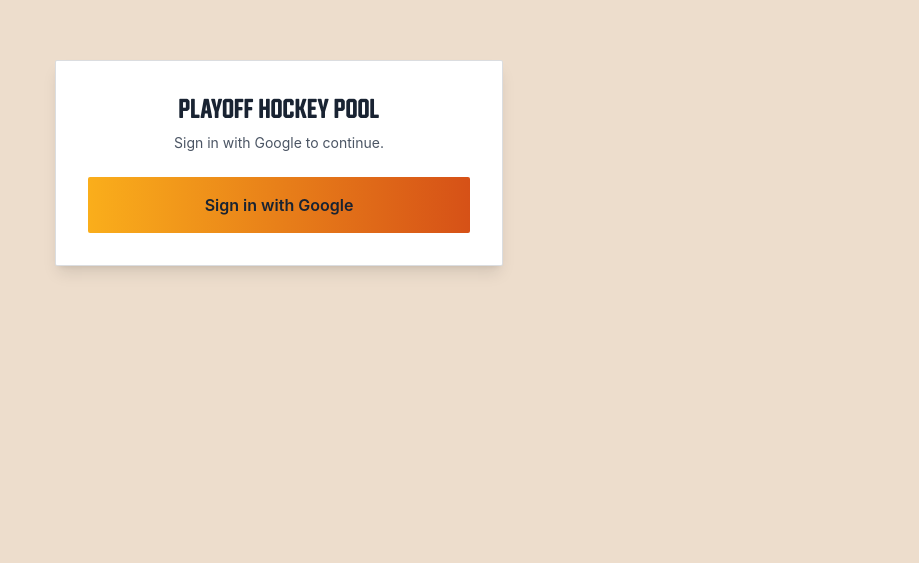
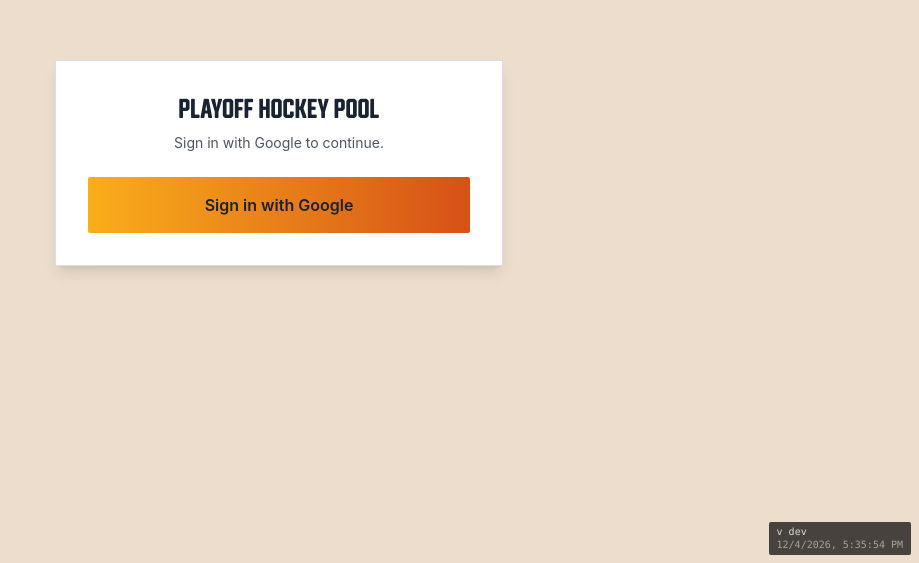
Before and after one commit to randyj18/portfolio-site, a Next.js app: page /playoffhockey/1 in a window 1280 px wide. Shown: the part 237-800 px from the top of the page, without its empty margins (361-1280 px from the left). Built offline with nearby package versions, Linux system fonts and the light colour scheme; no server answers.

Commit message:
Show commit SHA + build time in bottom-right of playoff hockey pages
Lets the user verify which deploy is currently live without checking
Vercel. Reads VERCEL_GIT_COMMIT_SHA at build time via next.config.

Co-Authored-By: Claude Opus 4.6 <noreply@anthropic.com>

```diff
--- a/app/playoffhockey/[year]/layout.tsx
+++ b/app/playoffhockey/[year]/layout.tsx
@@ -1,5 +1,6 @@
 import { AuthProvider } from '../_lib/auth';
 import AuthGate from '../_lib/AuthGate';
+import VersionBadge from '../_lib/VersionBadge';
 
 export default function PlayoffHockeyLayout({
   children,
@@ -9,6 +10,7 @@ export default function PlayoffHockeyLayout({
   return (
     <AuthProvider>
       <AuthGate>{children}</AuthGate>
+      <VersionBadge />
     </AuthProvider>
   );
 }
--- /dev/null
+++ b/app/playoffhockey/_lib/VersionBadge.tsx
@@ -0,0 +1,14 @@
+'use client';
+
+export default function VersionBadge() {
+  const sha = process.env.NEXT_PUBLIC_COMMIT_SHA || 'dev';
+  const built = process.env.NEXT_PUBLIC_BUILD_TIME || '';
+  const short = sha.slice(0, 7);
+  const builtLocal = built ? new Date(built).toLocaleString() : '';
+  return (
+    <div className="fixed bottom-2 right-2 z-50 px-2 py-1 rounded-sm bg-black/70 text-white/80 font-mono text-[10px] leading-tight pointer-events-none select-none">
+      <div>v {short}</div>
+      {builtLocal && <div className="text-white/50">{builtLocal}</div>}
+    </div>
+  );
+}
--- a/next.config.js
+++ b/next.config.js
@@ -4,6 +4,10 @@ const nextConfig = {
   images: {
     domains: [],
   },
+  env: {
+    NEXT_PUBLIC_COMMIT_SHA: process.env.VERCEL_GIT_COMMIT_SHA || 'dev',
+    NEXT_PUBLIC_BUILD_TIME: new Date().toISOString(),
+  },
 };
 
 module.exports = nextConfig;
```
